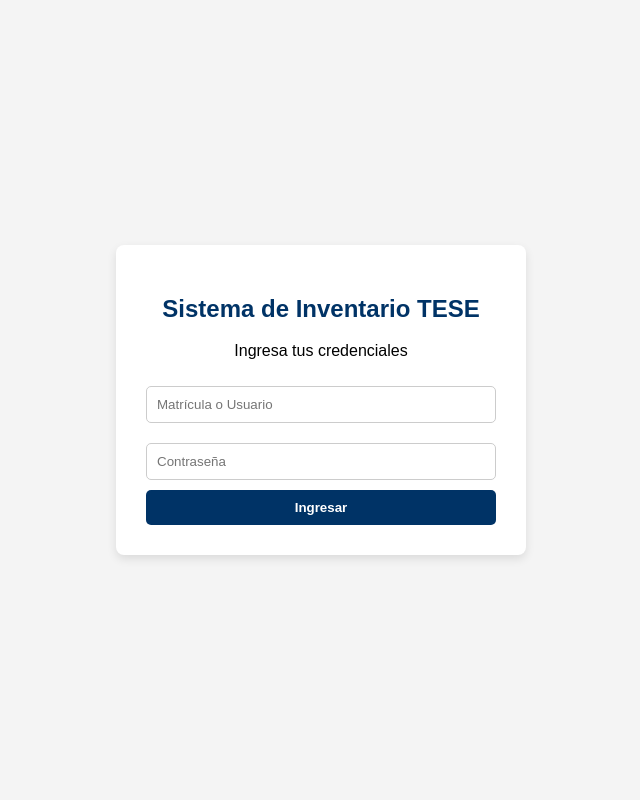
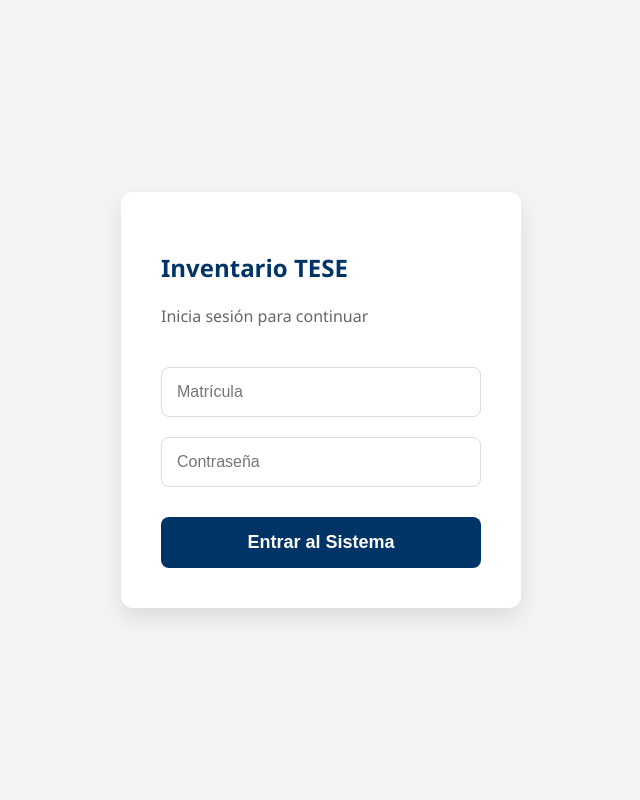
Before and after one commit to JoseRamirez-03/api-inventario-tese, a Flask app: page / in a window 1280 px wide. Shown: the whole page, without its empty margins (319-959 px from the left). Run offline with Flask 3, Linux system fonts and the light colour scheme.

Commit message:
Update login.html

```diff
--- a/templates/login.html
+++ b/templates/login.html
@@ -2,77 +2,91 @@
 <html lang="es">
 <head>
     <meta charset="UTF-8">
-    <meta name="viewport" content="width=device-width, initial-scale=1.0">
-    <title>Acceso | Inventario TESE</title>
+    <meta name="viewport" content="width=device-width, initial-scale=1.0, viewport-fit=cover">
+    <title>Inventario TESE</title>
 
-    <!-- ========================================== -->
-    <!-- ESTO ES LO QUE LO CONVIERTE EN APP MÓVIL   -->
-    <!-- ========================================== -->
     <link rel="manifest" href="/static/manifest.json">
     <meta name="theme-color" content="#003366">
-    <link rel="apple-touch-icon" href="https://cdn-icons-png.flaticon.com/512/2206/2206232.png">
+    <meta name="mobile-web-app-capable" content="yes">
+    <meta name="apple-mobile-web-app-status-bar-style" content="black-translucent">
+
     <script>
       if ('serviceWorker' in navigator) {
         window.addEventListener('load', () => {
-          navigator.serviceWorker.register('/sw.js')
-            .then(() => console.log("Service Worker Registrado Exitosamente"));
+          navigator.serviceWorker.register('/sw.js');
         });
       }
     </script>
-    <!-- ========================================== -->
 
     <style>
-        body {
-            font-family: Arial, sans-serif;
+        body, html {
+            margin: 0;
+            padding: 0;
+            height: 100%;
+            font-family: 'Segoe UI', Tahoma, Geneva, Verdana, sans-serif;
             background-color: #f4f4f4;
+        }
+        .login-wrapper {
             display: flex;
             justify-content: center;
             align-items: center;
             height: 100vh;
-            margin: 0;
+            width: 100%;
         }
         .login-container {
             background-color: white;
-            padding: 30px;
+            width: 100%;
+            max-width: 400px; /* Tamaño ideal para móvil */
+            height: 100%;     /* Ocupa todo el alto en móvil */
+            display: flex;
+            flex-direction: column;
+            justify-content: center;
+            padding: 40px;
+            box-sizing: border-box;
+        }
+        @media (min-width: 600px) {
+            .login-container {
+                height: auto;
+                border-radius: 12px;
+                box-shadow: 0 10px 25px rgba(0,0,0,0.1);
+            }
+        }
+        h2 { color: #003366; margin-bottom: 5px; }
+        p { color: #666; margin-bottom: 30px; }
+        input {
+            width: 100%;
+            padding: 15px;
+            margin: 10px 0;
+            border: 1px solid #ddd;
             border-radius: 8px;
-            box-shadow: 0px 4px 10px rgba(0,0,0,0.1);
-            width: 100%;
-            max-width: 350px;
-            text-align: center;
-        }
-        h2 { color: #003366; }
-        input[type="text"], input[type="password"] {
-            width: 100%;
-            padding: 10px;
-            margin: 10px 0;
-            border: 1px solid #ccc;
-            border-radius: 5px;
             box-sizing: border-box;
+            font-size: 16px;
         }
         button {
             width: 100%;
-            padding: 10px;
+            padding: 15px;
             background-color: #003366;
             color: white;
             border: none;
-            border-radius: 5px;
+            border-radius: 8px;
+            font-size: 18px;
+            font-weight: bold;
+            margin-top: 20px;
             cursor: pointer;
-            font-weight: bold;
         }
-        button:hover { background-color: #002244; }
     </style>
 </head>
 <body>
-
-<div class="login-container">
-    <h2>Sistema de Inventario TESE</h2>
-    <p>Ingresa tus credenciales</p>
-    <form action="/acceder" method="POST">
-        <input type="text" name="matricula" placeholder="Matrícula o Usuario" required>
-        <input type="password" name="password" placeholder="Contraseña" required>
-        <button type="submit">Ingresar</button>
-    </form>
-</div>
-
+    <div class="login-wrapper">
+        <div class="login-container">
+            <h2>Inventario TESE</h2>
+            <p>Inicia sesión para continuar</p>
+            <form action="/acceder" method="POST">
+                <input type="text" name="matricula" placeholder="Matrícula" required>
+                <input type="password" name="password" placeholder="Contraseña" required>
+                <button type="submit">Entrar al Sistema</button>
+            </form>
+        </div>
+    </div>
 </body>
 </html>
```
